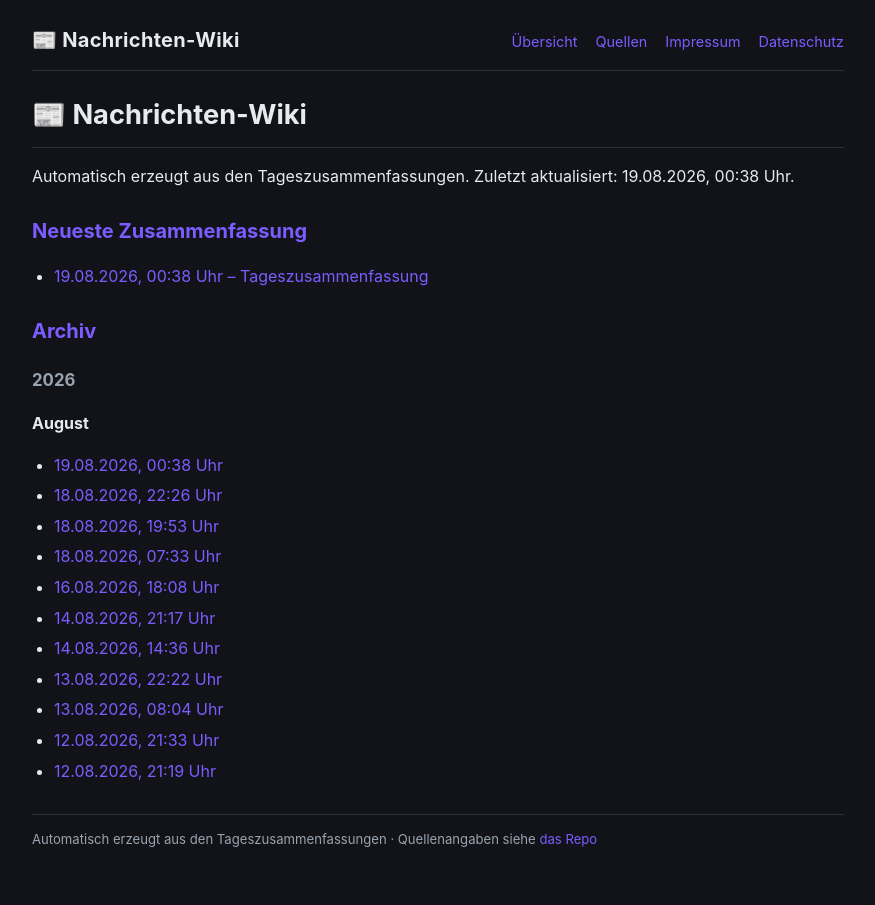
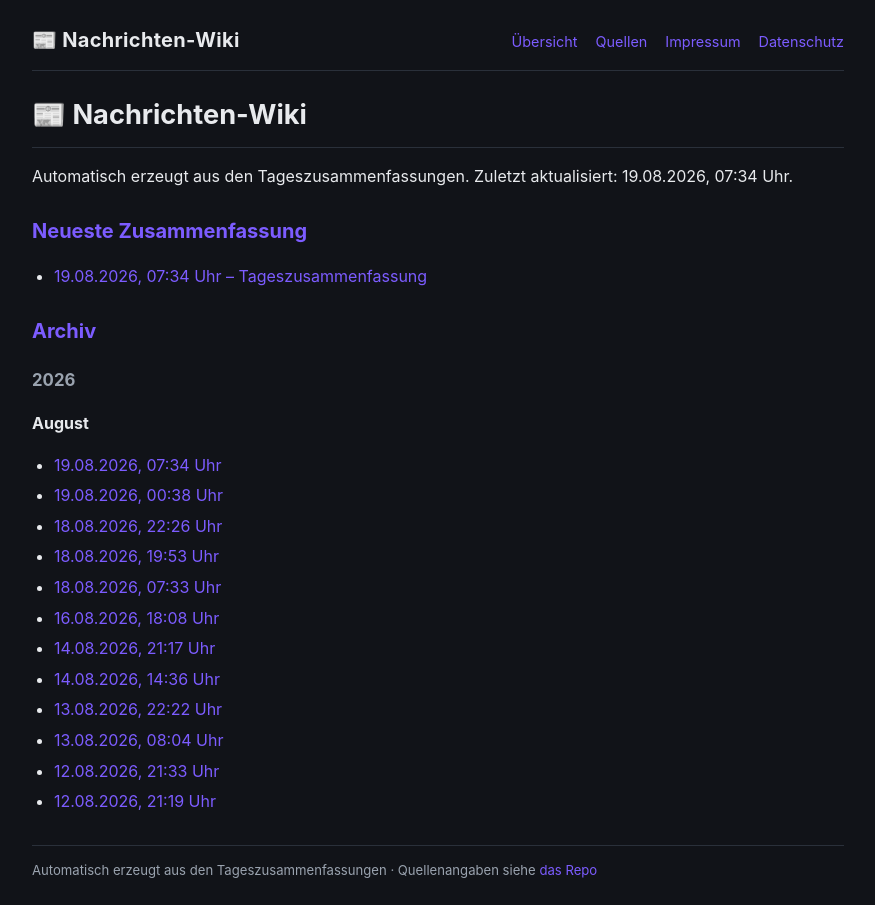
Before and after one commit to Ubuntu51/news-wiki, a Jekyll site: the page built from index.md, in a window 1280 px wide. Shown: the whole page, without its empty margins (202-1077 px from the left). Built offline with Jekyll 4.4.1, drawn with Linux system fonts in a browser that asks for light colours; our own code applies the rules of GitHub Pages for plain Markdown files.

Commit message:
Tageszusammenfassungen 2026-08-19

```diff
--- a/index.md
+++ b/index.md
@@ -1,10 +1,10 @@
 # 📰 Nachrichten-Wiki
 
-Automatisch erzeugt aus den Tageszusammenfassungen. Zuletzt aktualisiert: 19.08.2026, 00:38 Uhr.
+Automatisch erzeugt aus den Tageszusammenfassungen. Zuletzt aktualisiert: 19.08.2026, 07:34 Uhr.
 
 ## Neueste Zusammenfassung
 
-- [19.08.2026, 00:38 Uhr – Tageszusammenfassung](2026/08/2026-08-19_00-38.html)
+- [19.08.2026, 07:34 Uhr – Tageszusammenfassung](2026/08/2026-08-19_07-34.html)
 
 ## Archiv
 
@@ -12,6 +12,7 @@ Automatisch erzeugt aus den Tageszusammenfassungen. Zuletzt aktualisiert: 19.08.
 
 **August**
 
+- [19.08.2026, 07:34 Uhr](2026/08/2026-08-19_07-34.html)
 - [19.08.2026, 00:38 Uhr](2026/08/2026-08-19_00-38.html)
 - [18.08.2026, 22:26 Uhr](2026/08/2026-08-18_22-26.html)
 - [18.08.2026, 19:53 Uhr](2026/08/2026-08-18_19-53.html)
```
Also changed, not shown: 2026/08/2026-08-19_07-34.md (added, +65 -0 lines).
